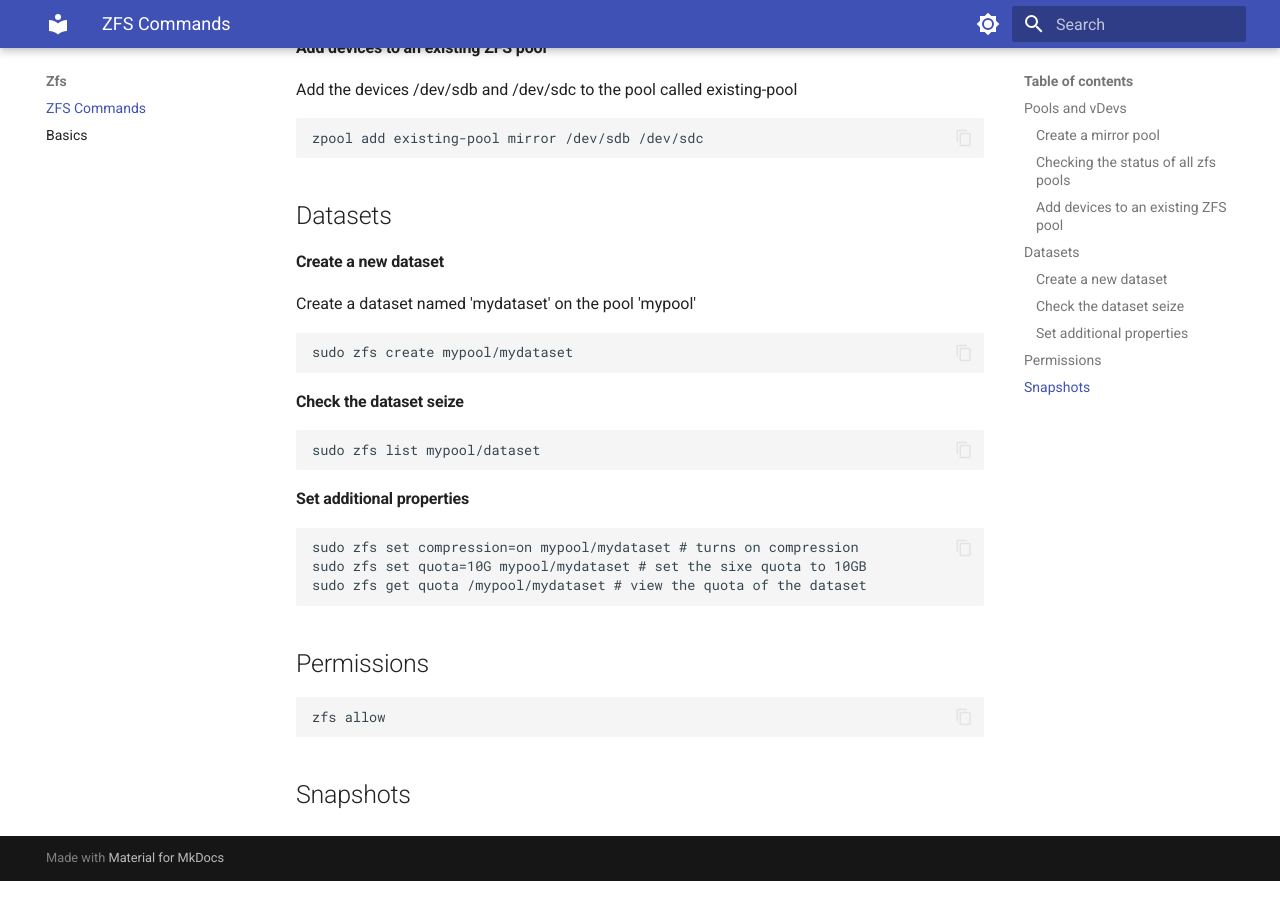
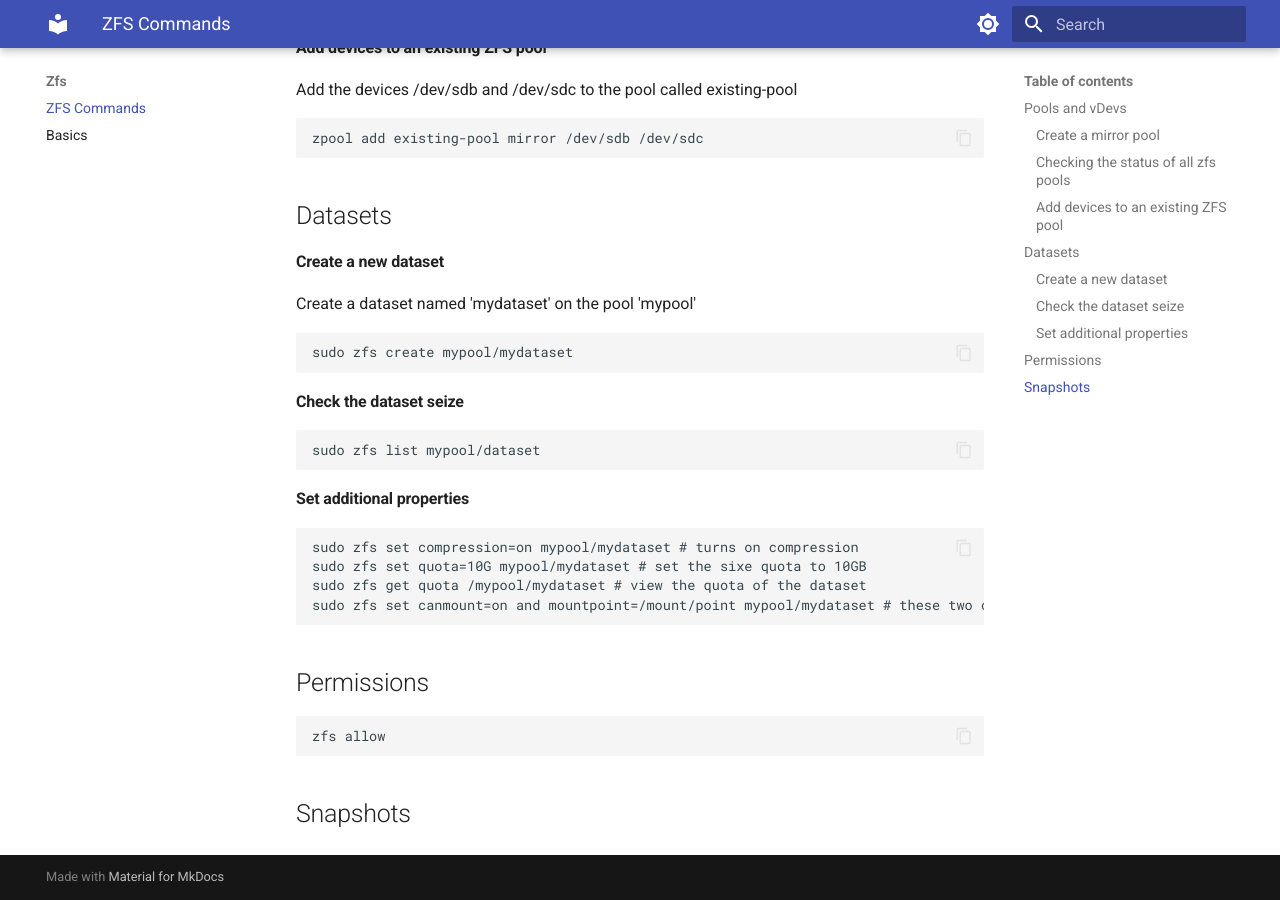
Before and after one commit to chusovich/wiki, an MkDocs documentation site: the page built from docs/zfs/commands.md, in a window 1280 px wide and 900 px high, scrolled down 669 px. Built offline with MkDocs 1.6.1 and Material for MkDocs 9.7.7, drawn with Linux system fonts in a browser that asks for light colours.

Commit message:
Update commands.md

````diff
--- a/docs/zfs/commands.md
+++ b/docs/zfs/commands.md
@@ -41,6 +41,7 @@ sudo zfs list mypool/dataset
 sudo zfs set compression=on mypool/mydataset # turns on compression
 sudo zfs set quota=10G mypool/mydataset # set the sixe quota to 10GB
 sudo zfs get quota /mypool/mydataset # view the quota of the dataset
+sudo zfs set canmount=on and mountpoint=/mount/point mypool/mydataset # these two options mount the dataset at boot
 ```
 
 ## Permissions
````
